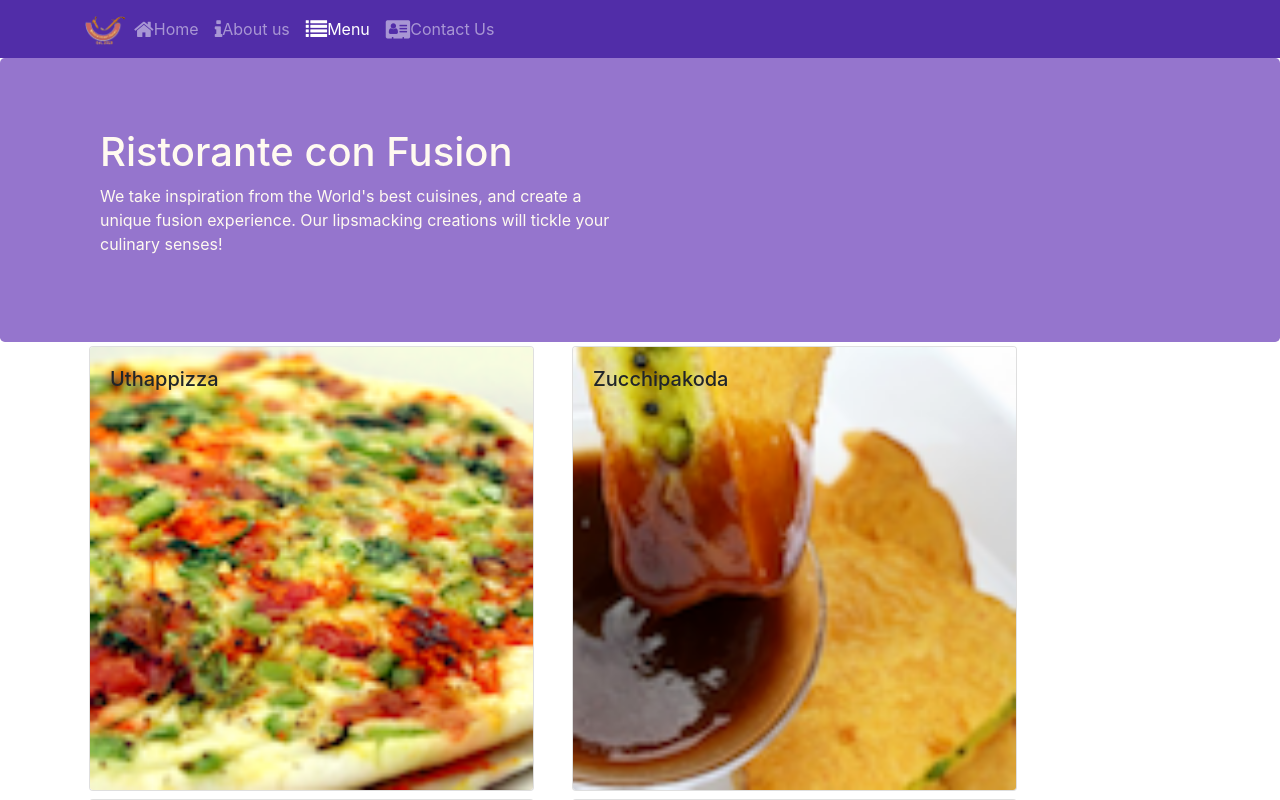
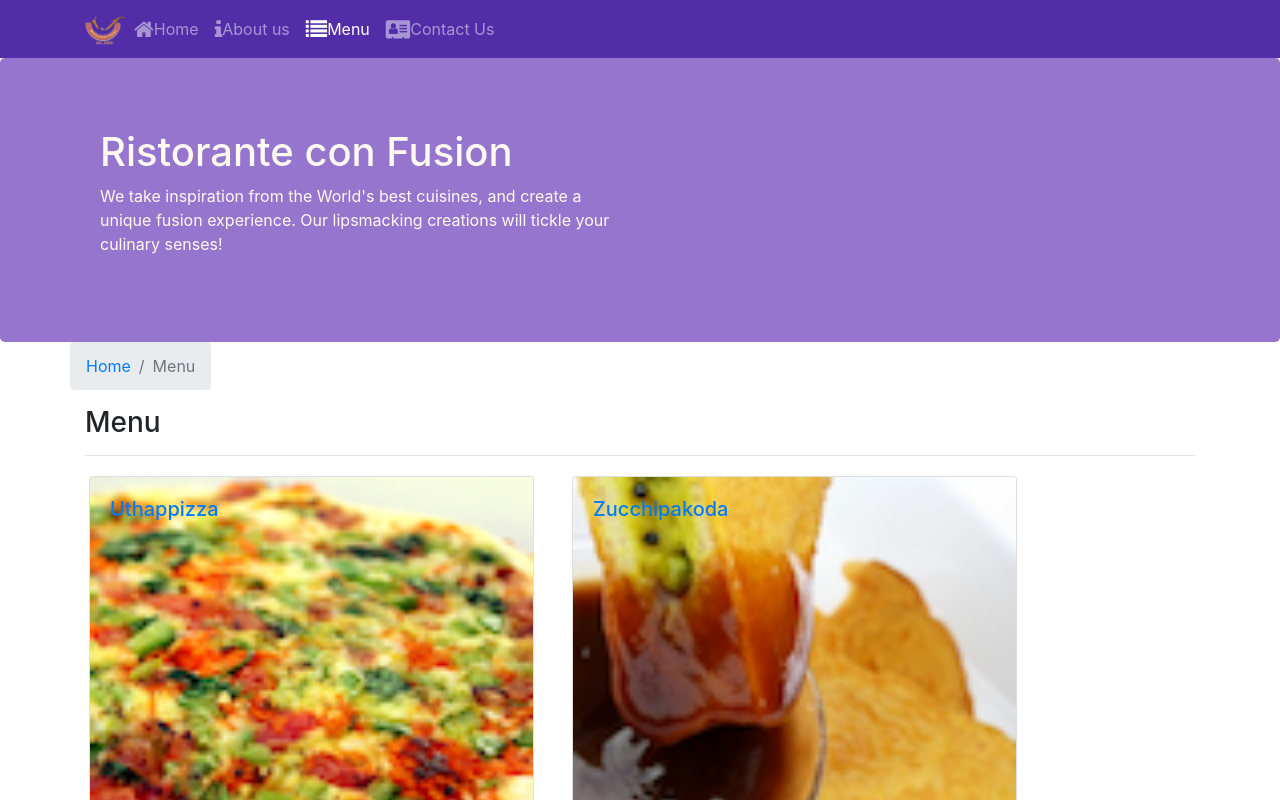
Before and after one commit to Nandasaikishor/Project-restaurant2, a React (Create React App) app: page /menu in a window 1280 px wide. Shown: the top 800 px of the page. Built offline with nearby package versions, Linux system fonts and the light colour scheme.

Commit message:
Single page application part - 2

```diff
--- a/src/Components/ContactComponent.js
+++ b/src/Components/ContactComponent.js
@@ -1,8 +1,20 @@
 import React from 'react';
+import { Breadcrumb, BreadcrumbItem } from 'reactstrap';
+import { Link } from 'react-router-dom';
 
 function Contact(props) {
     return(
         <div className="container">
+            <div className="row">
+                <Breadcrumb>
+                    <BreadcrumbItem><Link to="/home">Home</Link></BreadcrumbItem>
+                    <BreadcrumbItem active>Contact Us</BreadcrumbItem>
+                </Breadcrumb>
+                <div className="col-12">
+                    <h3>Contact Us</h3>
+                    <hr />
+                </div>
+            </div>
             <div className="row row-content">
                 <div className="col-12">
                 <h3>Location Information</h3>
--- a/src/Components/MainComponent.js
+++ b/src/Components/MainComponent.js
@@ -23,6 +23,7 @@
        };
     }
 
+
     render() {
       const HomePage = () => {
         return (
@@ -33,12 +34,19 @@
       />
         );
       }
+      const DishWithId = ({match}) => {
+        return(
+            <DishDetail dish={this.state.dishes.filter((dish) => dish.id === parseInt(match.params.dishId,10))[0]}
+              comments={this.state.comments.filter((comment) => comment.dishId === parseInt(match.params.dishId,10))} />
+        );
+      };
       return (
         <div>
           <Header />
           <Switch>
             <Route path="/home" component={HomePage} />
             <Route exact path="/menu" component={() => <Menu dishes={this.state.dishes} />} />
+            <Route path='/menu/:dishId' component={DishWithId} />
             <Route exact path ="/contactus" component={Contact}/>
             <Redirect to="/home" />
           </Switch>
--- a/src/Components/MenuComponent.js
+++ b/src/Components/MenuComponent.js
@@ -1,13 +1,16 @@
 import React from 'react';
-import { Card, CardImg, CardImgOverlay, CardTitle } from 'reactstrap';
+import { Card, CardImg, CardImgOverlay, CardTitle, Breadcrumb, BreadcrumbItem } from 'reactstrap';
+import {Link} from 'react-router-dom';
 
          function RenderMenuItem({dish, onClick}) {
              return(
-                         <Card onClick={() => onClick(dish.id)}>
+                         <Card>
+                             <Link to = {`/menu/${dish.id}`}>
                               <CardImg width="100%" object src={dish.image} alt={dish.name}/>
                               <CardImgOverlay>
                                   <CardTitle>{dish.name}</CardTitle>
                               </CardImgOverlay>
+                              </Link>
                          </Card>
                    );
              }
@@ -22,11 +25,21 @@
                 });
 
                 return (
-                   <div className = "container">
-                     <div className = "row">
-                              {menu}
-                     </div>
-                  </div>
+                    <div className="container">
+                    <div className="row">
+                        <Breadcrumb>
+                            <BreadcrumbItem><Link to="/home">Home</Link></BreadcrumbItem>
+                            <BreadcrumbItem active>Menu</BreadcrumbItem>
+                        </Breadcrumb>
+                        <div className="col-12">
+                            <h3>Menu</h3>
+                            <hr />
+                        </div>
+                    </div>
+                    <div className="row">
+                        {menu}
+                    </div>
+                </div>
                 );
              }
 
--- a/src/Components/dishDetailComponent.js
+++ b/src/Components/dishDetailComponent.js
@@ -1,5 +1,7 @@
 import React from 'react';
-import { Card, CardImg, CardBody, CardText, CardTitle } from 'reactstrap';
+import { Card, CardImg, CardText, CardBody,
+    CardTitle, Breadcrumb, BreadcrumbItem } from 'reactstrap';
+import { Link } from 'react-router-dom';
 
    function RenderComments({comments}) {
         if (comments == null) {return(<div></div>);}
@@ -19,7 +21,7 @@
             );
         });
         return (
-            <div className='col-12 col-md-5 m-1'>
+            <div className='col-12 m-1'>
                 <h1> Comments </h1>
                 <ul className = "list-unstyled">{cmnts}</ul>
             </div>
@@ -29,7 +31,7 @@
    function RenderDish({dish}) {
         if (dish != null) {
             return (
-                <div className='col-12 col-md-5 m-1'>
+                <div className='col-12 m-1'>
                     <Card>
                         <CardImg width="100%" src={dish.image} alt={dish.name} />
                         <CardBody>
@@ -45,11 +47,25 @@
     const DishDetail = (props) => {
         if (props.dish != null){
             return (
-                <div className = "container">
-                    <div className = "row">
-                    <RenderDish dish = {props.dish}/>,
-                    <RenderComments comments = {props.dish.comments}/>
+                <div className="container">
+                <div className="row">
+                    <Breadcrumb>
+                        <BreadcrumbItem><Link to="/menu">Menu</Link></BreadcrumbItem>
+                        <BreadcrumbItem active>{props.dish.name}</BreadcrumbItem>
+                    </Breadcrumb>
+                    <div className="col-12">
+                        <h3>{props.dish.name}</h3>
+                        <hr />
                     </div>
+                </div>
+                <div className="row">
+                    <div className="col-12 col-md-5 m-1">
+                        <RenderDish dish={props.dish} />
+                    </div>
+                    <div className="col-12 col-md-5 m-1">
+                        <RenderComments comments={props.comments} />
+                    </div>
+                </div>
                 </div>
             );
         }
```
